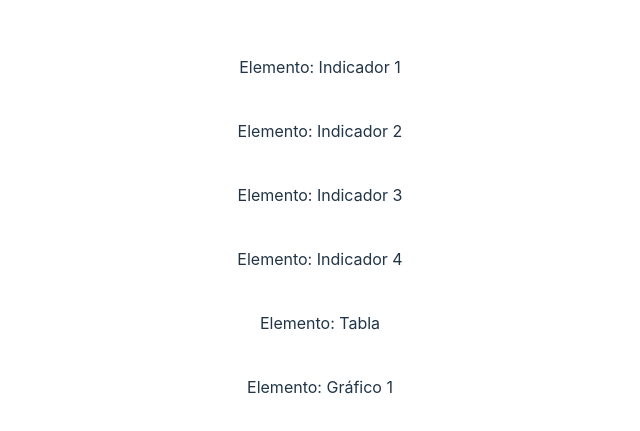
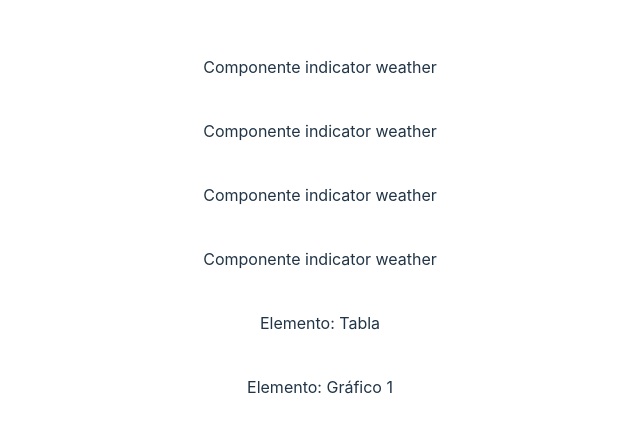
Before and after one commit to porrasmdz/dashboard, a React (Vite) app: page / in a window 1280 px wide. Shown: the part 173-604 px from the top of the page, without its empty margins (320-960 px from the left). Built offline with nearby package versions, Linux system fonts and the light colour scheme.

Commit message:
feat: indicator weather

```diff
--- a/src/App.tsx
+++ b/src/App.tsx
@@ -1,5 +1,6 @@
 import './App.css'
 import Grid from '@mui/material/Grid2'
+import IndicatorWeather from './components/IndicatorWeather'
 
 function App() {
 
@@ -7,10 +8,10 @@ function App() {
     <Grid container spacing={5}>
 
     {/* Indicadores */}
-    <Grid size={{xs: 12, xl:3}}>Elemento: Indicador 1</Grid>
-    <Grid size={{xs: 12, xl:3}}>Elemento: Indicador 2</Grid>
-    <Grid size={{xs: 12, xl:3}}>Elemento: Indicador 3</Grid>
-    <Grid size={{xs: 12, xl:3}}>Elemento: Indicador 4</Grid>
+    <Grid size={{xs: 12, xl:3}}><IndicatorWeather /></Grid>
+    <Grid size={{xs: 12, xl:3}}><IndicatorWeather /></Grid>
+    <Grid size={{xs: 12, xl:3}}><IndicatorWeather /></Grid>
+    <Grid size={{xs: 12, xl:3}}><IndicatorWeather /></Grid>
 
     {/* Tabla */}
     <Grid size={{xs: 12, xl:8}}>Elemento: Tabla</Grid>
--- /dev/null
+++ b/src/components/IndicatorWeather.tsx
@@ -0,0 +1,6 @@
+
+export default function IndicatorWeather() {
+    return ( <>
+    Componente indicator weather
+    </> );
+}
```
